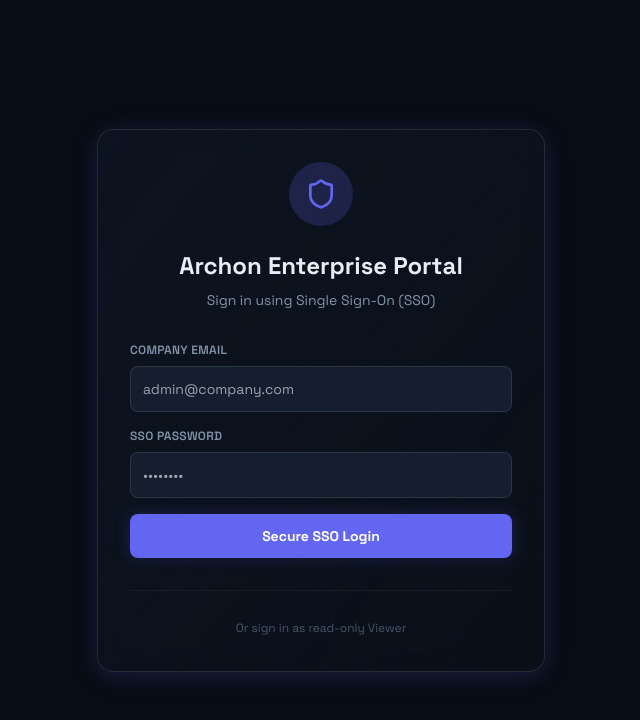
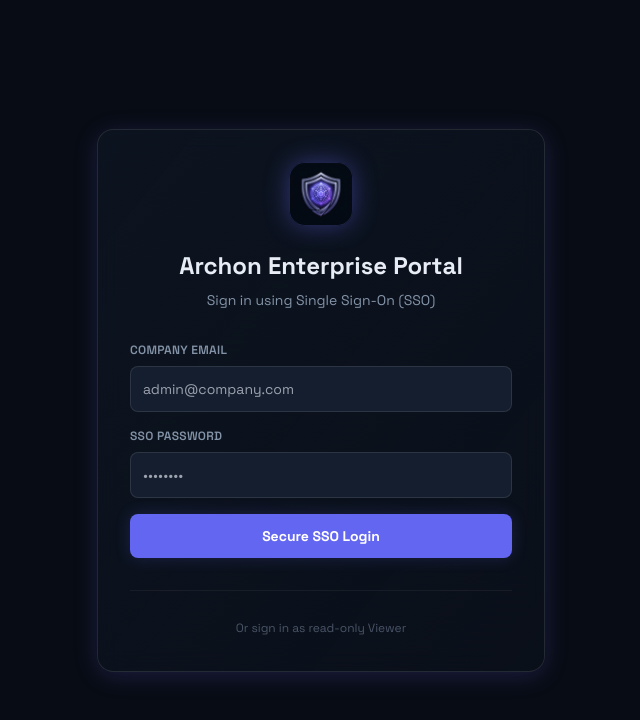
Before and after one commit to Tejas3479/archon, a Next.js app in the folder apps/web/: page /login in a window 1280 px wide. Shown: the top 720 px of the page, without its empty margins (319-959 px from the left). Built offline with nearby package versions, Linux system fonts and the light colour scheme.

Commit message:
fix: replace lucide Shield with custom favicon logo in headers

```diff
--- a/apps/web/src/components/Layout.tsx
+++ b/apps/web/src/components/Layout.tsx
@@ -25,8 +25,8 @@ export default function Layout({ children }: { children: React.ReactNode }) {
     <>
       <div>
         <div className="flex items-center gap-3 mb-8 px-2">
-          <div className="p-1.5 rounded-lg bg-accent-glow border border-accent-primary/20">
-            <Shield className="text-accent-primary" size={24} />
+          <div className="w-8 h-8 rounded-lg overflow-hidden border border-accent-primary/20 shadow-[0_0_12px_rgba(99,102,241,0.3)] flex-shrink-0">
+            <img src="/favicon.jpg" alt="Archon Logo" className="w-full h-full object-cover" />
           </div>
           <div>
             <h2 className="font-bold text-sm text-text-primary tracking-tight">Archon Admin</h2>
@@ -80,7 +80,9 @@ export default function Layout({ children }: { children: React.ReactNode }) {
       {/* Mobile Top Bar */}
       <div className="md:hidden flex items-center justify-between p-4 border-b border-white/10 bg-bg-secondary/80 backdrop-blur-md sticky top-0 z-40">
         <div className="flex items-center gap-2.5">
-          <Shield className="text-accent-primary" size={20} />
+          <div className="w-6 h-6 rounded-md overflow-hidden border border-accent-primary/20 shadow-[0_0_8px_rgba(99,102,241,0.3)] flex-shrink-0">
+            <img src="/favicon.jpg" alt="Archon Logo" className="w-full h-full object-cover" />
+          </div>
           <span className="font-bold text-sm">Archon</span>
         </div>
         <button
--- a/apps/web/src/pages/index.tsx
+++ b/apps/web/src/pages/index.tsx
@@ -333,8 +333,8 @@ export default function LandingPage() {
           <div className="max-w-6xl mx-auto px-6 h-16 flex items-center justify-between">
             {/* Logo */}
             <Link href="/" className="flex items-center gap-2.5" aria-label="Archon home">
-              <div className="p-1.5 rounded-lg bg-accent-glow">
-                <Shield size={20} className="text-accent-primary" />
+              <div className="w-7 h-7 rounded-md overflow-hidden border border-accent-primary/20 shadow-[0_0_12px_rgba(99,102,241,0.3)]">
+                <img src="/favicon.jpg" alt="Archon" className="w-full h-full object-cover" />
               </div>
               <span className="font-bold text-text-primary tracking-tight">Archon</span>
               <span className="text-[10px] font-bold text-accent-secondary bg-accent-primary/10 border border-accent-primary/20 px-2 py-0.5 rounded-full">
--- a/apps/web/src/pages/login.tsx
+++ b/apps/web/src/pages/login.tsx
@@ -39,8 +39,8 @@ export default function LoginPage() {
     <div className="min-h-screen bg-bg-primary text-text-primary flex items-center justify-center p-6">
       <div className="w-full max-w-md bg-glass backdrop-blur-md border border-white/10 rounded-2xl p-8 shadow-[0_4px_24px_rgba(0,0,0,0.3)] shadow-accent-glow">
         <div className="text-center mb-8 flex flex-col items-center">
-          <div className="bg-accent-glow p-4 rounded-full text-accent-primary mb-4">
-            <Shield size={32} />
+          <div className="w-16 h-16 rounded-2xl overflow-hidden border border-accent-primary/20 shadow-[0_0_24px_rgba(99,102,241,0.4)] mb-4">
+            <img src="/favicon.jpg" alt="Archon Logo" className="w-full h-full object-cover" />
           </div>
           <h1 className="text-2xl font-bold mt-2 text-text-primary">Archon Enterprise Portal</h1>
           <p className="text-sm text-text-secondary mt-2">Sign in using Single Sign-On (SSO)</p>
```
